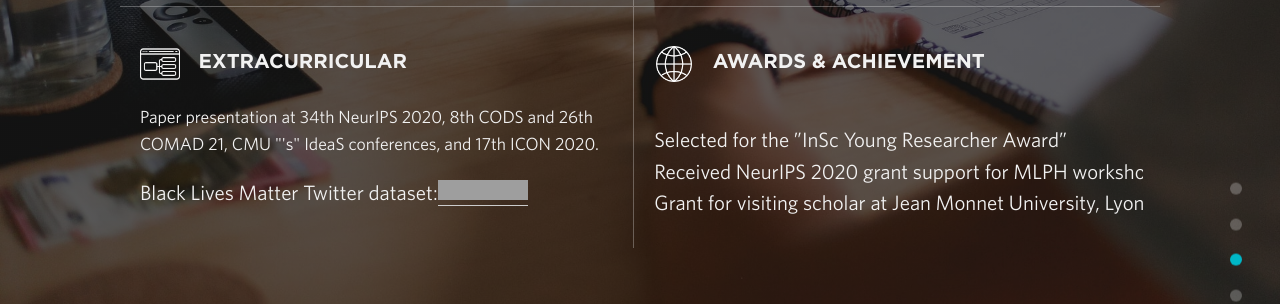
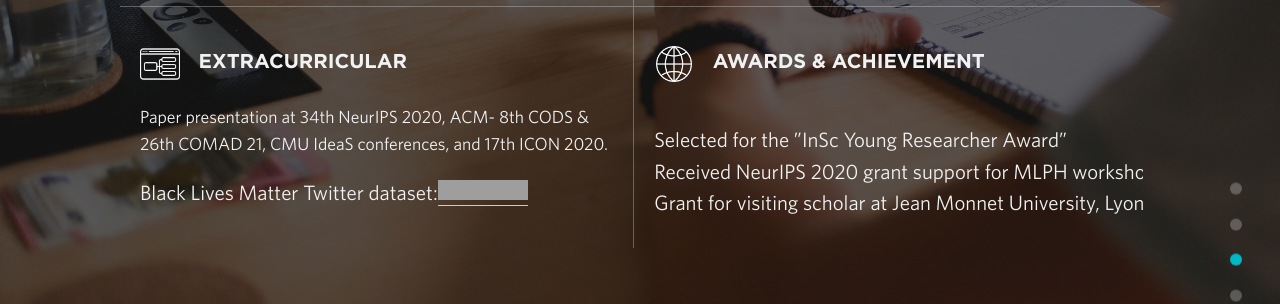
Before and after one commit to sumit6597/sumit6597.github.io, a Jekyll site: the page built from index.html, in a window 1280 px wide and 900 px high, scrolled down 1990 px. Shown: the part 154-458 px from the top of the window. Built offline with Jekyll 4.4.1, drawn with Linux system fonts in a browser that asks for light colours; nearby versions of some CDN libraries; grey boxes are pictures that could not be loaded.

Commit message:
Update services.yml

```diff
--- a/_data/services.yml
+++ b/_data/services.yml
@@ -14,7 +14,7 @@
   services:
     - heading: Extracurricular
       sprite: xd
-      text:  Paper presentation at 34th NeurIPS 2020, 8th CODS and 26th COMAD 21, CMU "'s" IdeaS conferences, and 17th ICON 2020. <p>Black Lives Matter Twitter dataset:<a href="https://doi.org/10.5281/zenodo.4000539"><img src="https://zenodo.org/badge/DOI/10.5281/zenodo.4000539.svg" alt="DOI"></a></p>
+      text:  Paper presentation at 34th NeurIPS 2020, ACM- 8th CODS & 26th COMAD 21, CMU IdeaS conferences, and 17th ICON 2020. <p>Black Lives Matter Twitter dataset:<a href="https://doi.org/10.5281/zenodo.4000539"><img src="https://zenodo.org/badge/DOI/10.5281/zenodo.4000539.svg" alt="DOI"></a></p>
 
 
     - heading: Awards & Achievement
```
